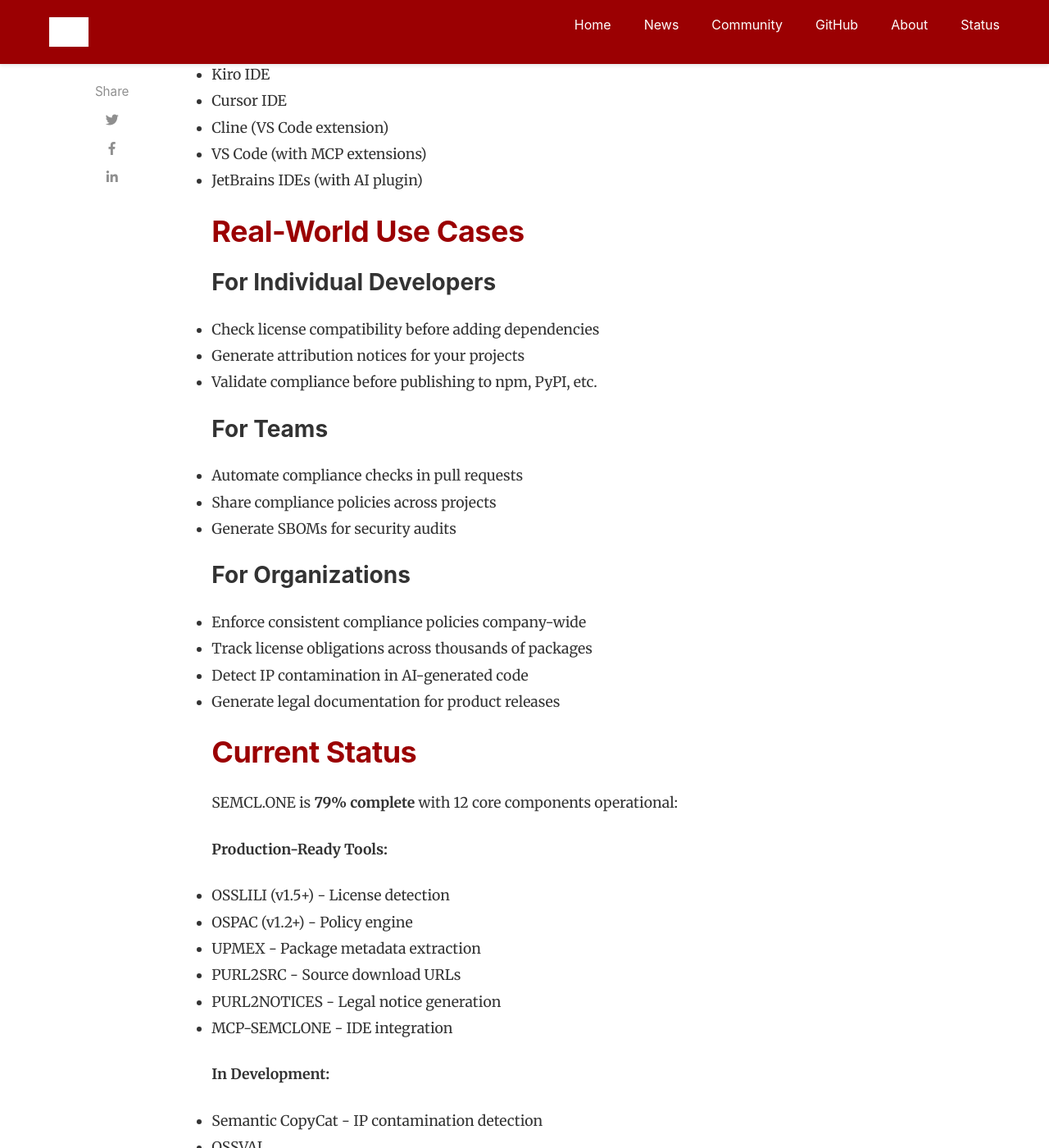
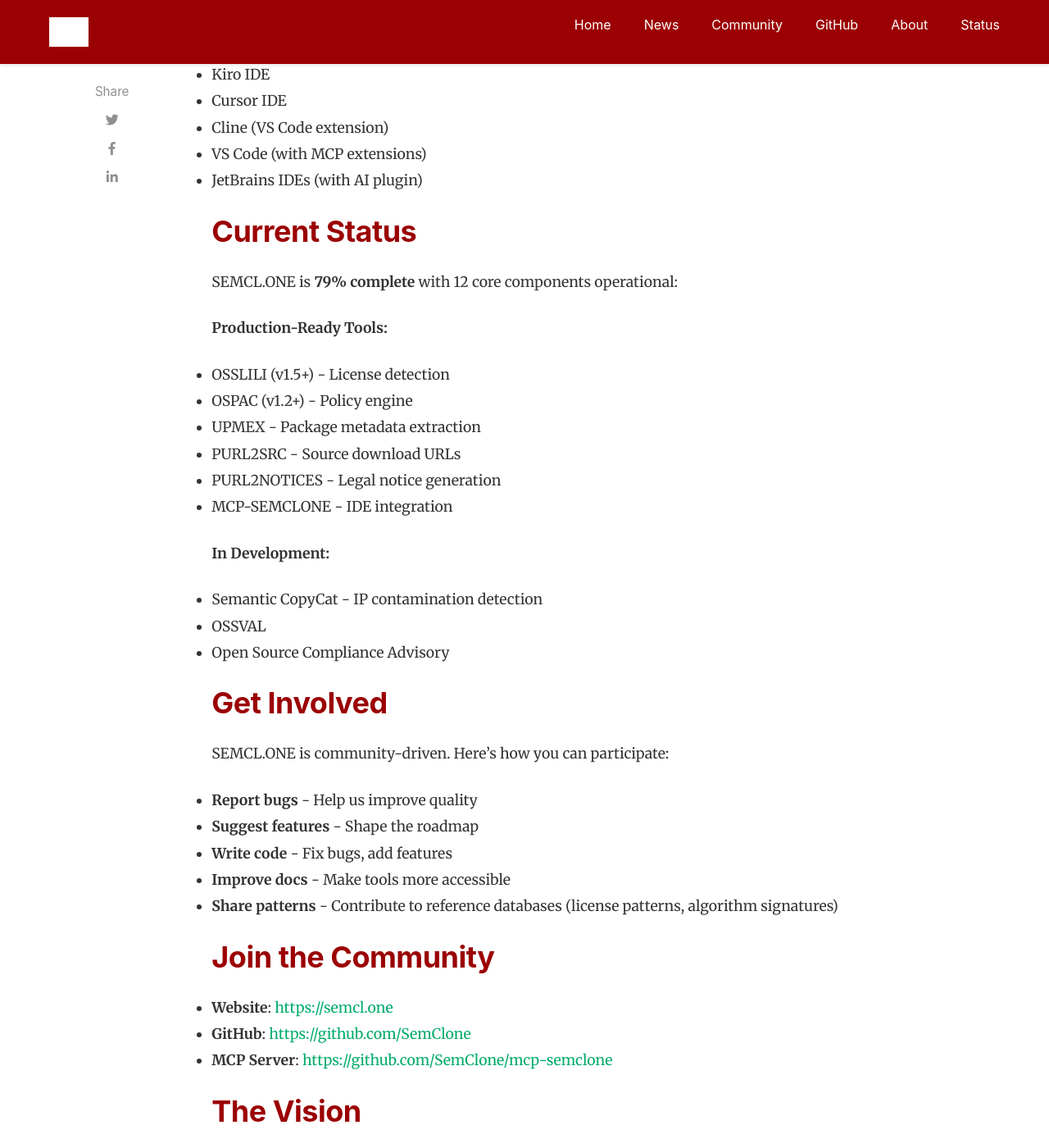
Before and after one commit to SemClone/community, a Jekyll site: the page built from docs/_news/2025-12-04-welcome-to-semclone-community.md, in a window 1280 px wide and 1400 px high, scrolled down 4592 px. Shown: the whole window at 82% size. Built offline with Jekyll 4.4.1, drawn with Linux system fonts in a browser that asks for light colours; nearby versions of some CDN libraries; some of the changed text lies outside the part shown; grey boxes are pictures that could not be loaded.

Commit message:
Making small changes to the blog post

````diff
--- a/docs/_news/2025-12-04-welcome-to-semclone-community.md
+++ b/docs/_news/2025-12-04-welcome-to-semclone-community.md
@@ -111,24 +111,6 @@
 - VS Code (with MCP extensions)
 - JetBrains IDEs (with AI plugin)
 
-## Real-World Use Cases
-
-### For Individual Developers
-- Check license compatibility before adding dependencies
-- Generate attribution notices for your projects
-- Validate compliance before publishing to npm, PyPI, etc.
-
-### For Teams
-- Automate compliance checks in pull requests
-- Share compliance policies across projects
-- Generate SBOMs for security audits
-
-### For Organizations
-- Enforce consistent compliance policies company-wide
-- Track license obligations across thousands of packages
-- Detect IP contamination in AI-generated code
-- Generate legal documentation for product releases
-
 ## Current Status
 
 SEMCL.ONE is **79% complete** with 12 core components operational:
@@ -145,45 +127,16 @@
 - Semantic CopyCat - IP contamination detection
 - OSSVAL
 - Open Source Compliance Advisory
-- Web management interface
-- Compliance dashboard
 
 ## Get Involved
 
 SEMCL.ONE is community-driven. Here's how you can participate:
-
-### Use the Tools
-
-Install from PyPI:
-```bash
-pip install osslili ospac upmex purl2src purl2notices
-pipx install mcp-semclone
-```
-
-Or from source:
-```bash
-git clone https://github.com/SemClone/{tool-name}
-cd {tool-name}
-pip install -e .
-```
-
-### Contribute
 
 - **Report bugs** - Help us improve quality
 - **Suggest features** - Shape the roadmap
 - **Write code** - Fix bugs, add features
 - **Improve docs** - Make tools more accessible
 - **Share patterns** - Contribute to reference databases (license patterns, algorithm signatures)
-
-### Commercial Services
-
-Enterprise support and commercial data services are available from ecosystem partners, including:
-- Enterprise support and consulting
-- Business continuity risk advisories
-- Commercial data intelligence
-- Custom policy development
-- Integration services
-- Training and workshops
 
 
 ## Join the Community
````
